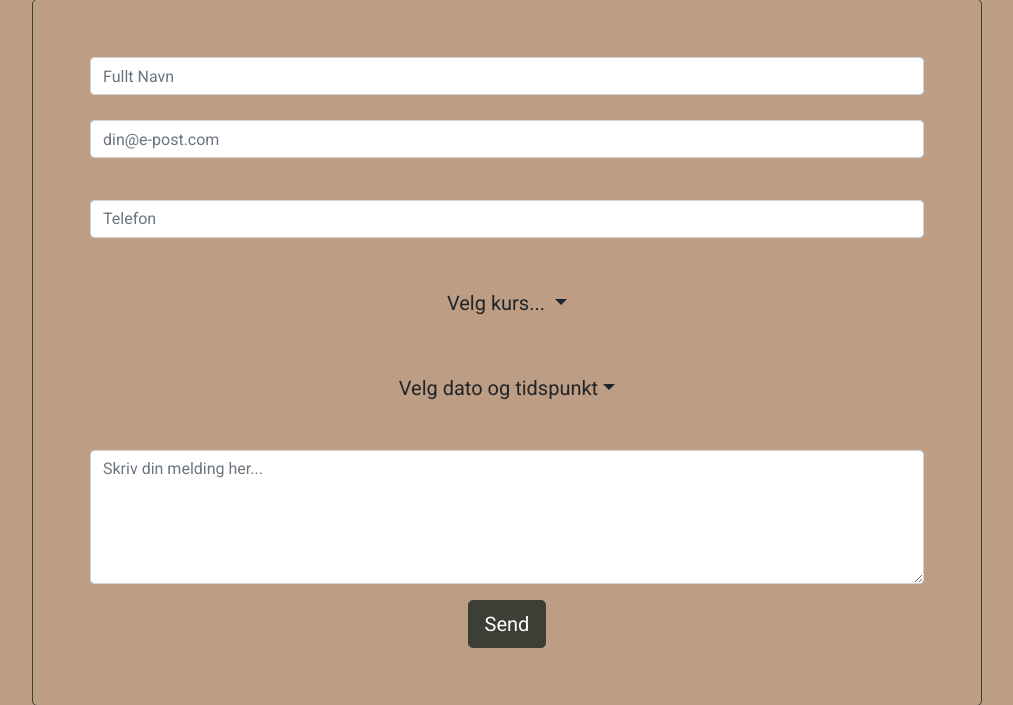
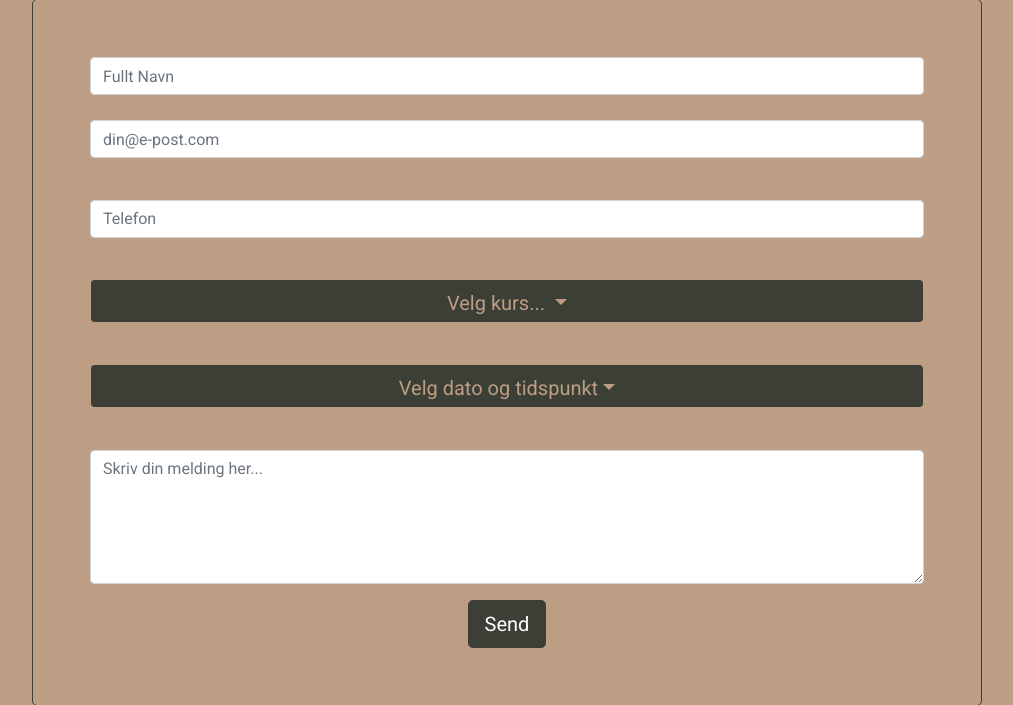
Before and after one commit to weekend79/marie-yoga, a Django app: template order/templates/order.html in a window 1280 px wide. Shown: the part 242-947 px from the top of the page, without its empty margins (133-1146 px from the left). Run offline with Django 3.2, Linux system fonts and the light colour scheme; data comes from the database, SQL or seed files in the repository; tables that the repository leaves empty hold one stand-in row (values such as "Sample post"); the template is opened without the code that fills it: values that come from a table or form of the project are taken from there, most other values are stand-ins (such as "Sample title", 1, 10 or a date in 2020); some libraries are stand-ins or nearby versions.

Commit message:
Added static file / CSS

```diff
--- a/static/css/style.css
+++ b/static/css/style.css
@@ -267,12 +267,12 @@ h1.padding-top {
 #extra-about-style {
     padding-top: 2%;
 }
-
 div.col-sm-12.col-lg-6 {
     padding-top: 2%;
     padding-bottom: 2%;
 
 }
+
 .rounded-circle.extra-styling {
     height: 300px;
     width: 300px;
@@ -410,3 +410,9 @@ div.col-sm-12.col-lg-8.offset-lg-2 {
 #text-center {
     text-align: center;
 }
+
+/*------------ Order Form --*/
+.btn-white {
+    background-color: rgb(60, 63, 54);
+    color: rgb(189, 157, 132);
+}
```
